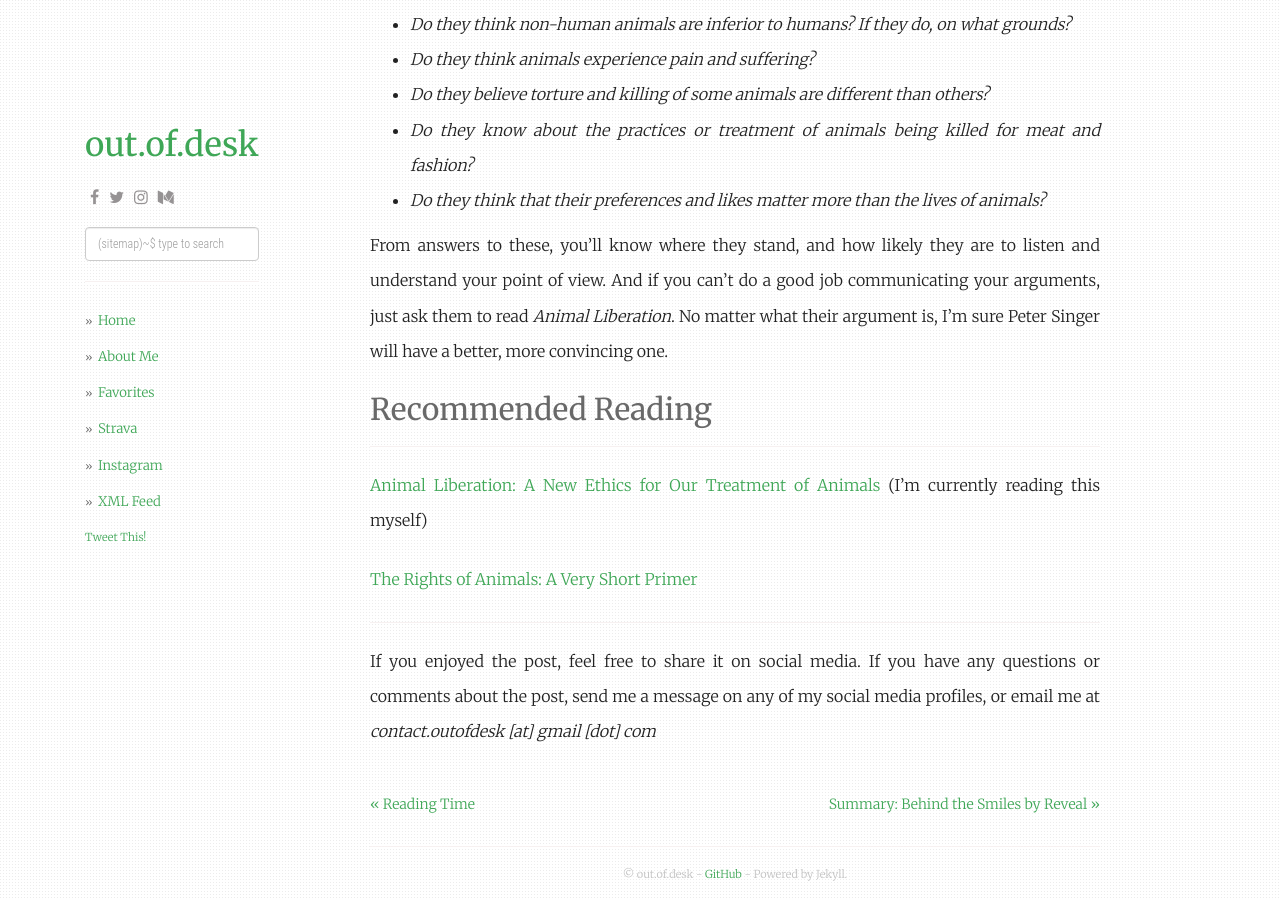
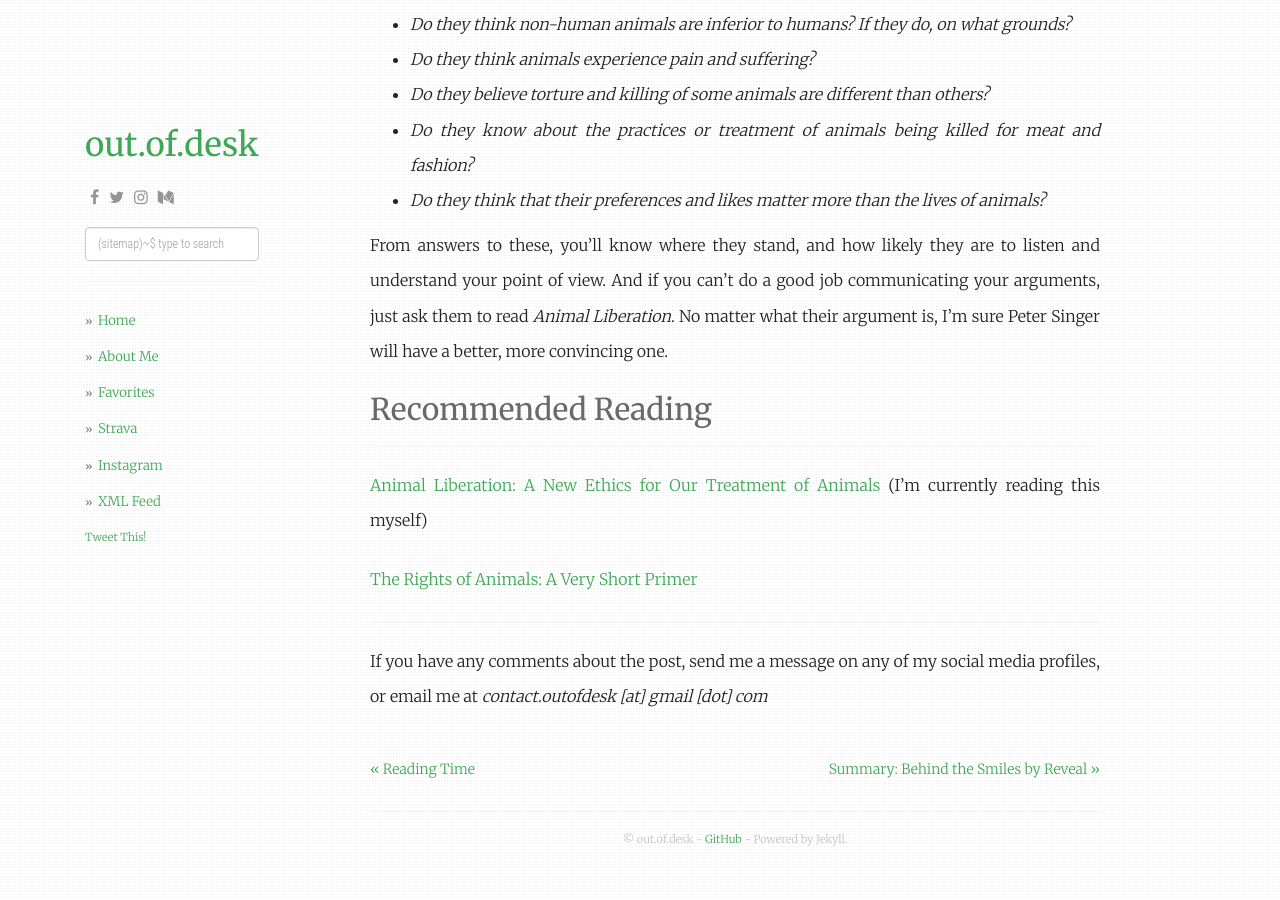
Before and after one commit to outofdesk/outofdesk.github.io, a Jekyll site: the page built from _posts/2019-11-06-caring-about-animals.md, in a window 1280 px wide and 900 px high, scrolled down 2733 px. Built offline with Jekyll 4.4.1, drawn with Linux system fonts in a browser that asks for light colours; nearby versions of some CDN libraries; comment, search, counter and statistics services are not loaded.

```diff
--- a/_posts/2019-11-06-caring-about-animals.md
+++ b/_posts/2019-11-06-caring-about-animals.md
@@ -51,4 +51,4 @@ From answers to these, you'll know where they stand, and how likely they are to
 
 *****
 
-If you enjoyed the post, feel free to share it on social media. If you have any questions or comments about the post, send me a message on any of my social media profiles, or email me at *contact.outofdesk [at] gmail [dot] com*
+If you have any comments about the post, send me a message on any of my social media profiles, or email me at *contact.outofdesk [at] gmail [dot] com*
```
Also changed, not shown: _posts/2019-11-03-time-to-read.md (+1 -1 lines), _posts/2019-11-28-summary-behind-the-smiles.md (+1 -1 lines), 5 other files.
